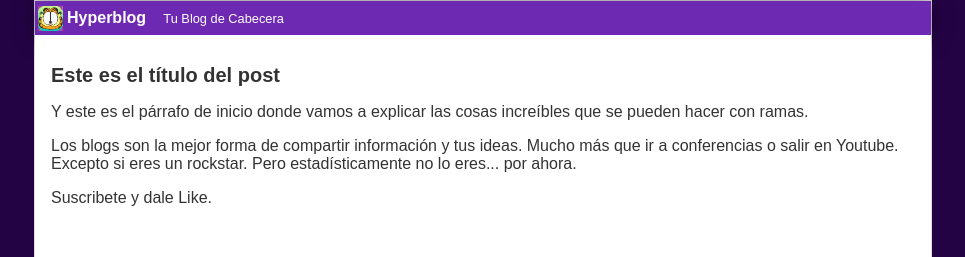
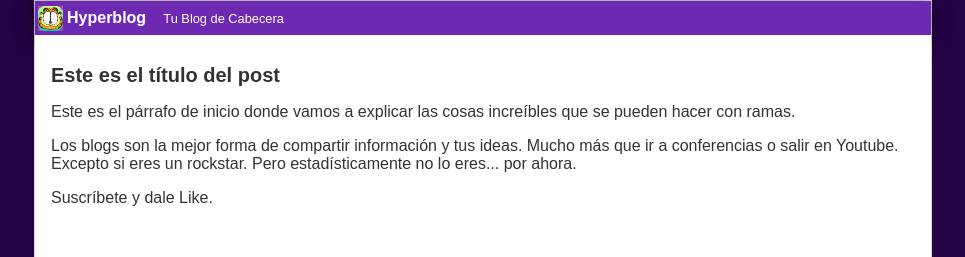
Before and after one commit to anabeatrizmartinez/hyperblog, a plain HTML site: page blogpost.html in a window 1280 px wide. Shown: the top 257 px of the page, without its empty margins (157-1122 px from the left). Drawn offline with Linux system fonts and the light colour scheme.

Commit message:
Tildes y typos arreglados en el post

```diff
--- a/blogpost.html
+++ b/blogpost.html
@@ -10,9 +10,9 @@
             </div>
             <div id="post">
                 <h1>Este es el título del post</h1>
-                <p>Y este es el párrafo de inicio donde vamos a explicar las cosas increíbles que se pueden hacer con ramas.</p>
+                <p>Este es el párrafo de inicio donde vamos a explicar las cosas increíbles que se pueden hacer con ramas.</p>
                 <p>Los blogs son la mejor forma de compartir información y tus ideas. Mucho más que ir a conferencias o salir en Youtube. Excepto si eres un rockstar. Pero estadísticamente no lo eres... por ahora.</p>
-                <p>Suscribete y dale Like.</p>
+                <p>Suscríbete y dale Like.</p>
             </div>
             <div id="footer">
                 Hecho con amor &lt;3
```
